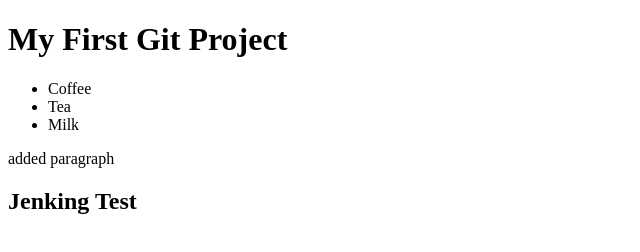
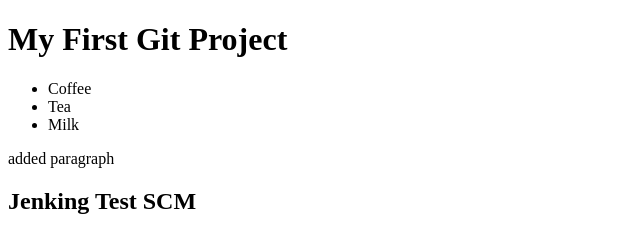
Before and after one commit to ashishpowar/gitDemo, a plain HTML site: page index.html in a window 1280 px wide. Shown: the full height of the page, 0-640 px from the left. Drawn offline with Linux system fonts and the light colour scheme.

Commit message:
Jenkin tool

```diff
--- a/index.html
+++ b/index.html
@@ -12,6 +12,6 @@
   <li>Milk</li>
 </ul>
 <p>added paragraph </p>
-	<h2>Jenking Test </h2>
+	<h2>Jenking Test SCM </h2>
 </body>
 </html>
```
